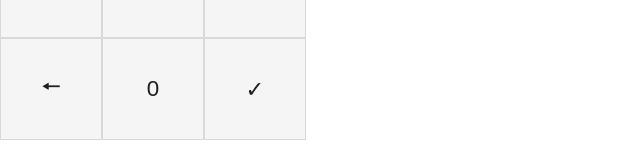
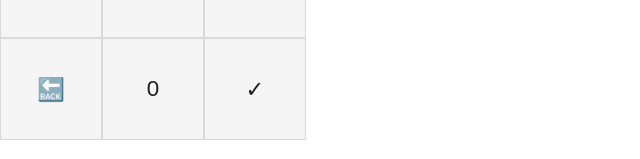
Before and after one commit to zakups/darts-project, an Angular app: page /match in a window 1280 px wide. Shown: the part 447-606 px from the top of the page, without its empty margins (0-640 px from the left). Built offline with nearby package versions, Linux system fonts and the light colour scheme.

Commit message:
Update zahlbutton.component.ts
Symbol 🔙 eingefügt

```diff
--- a/src/app/zahlbutton/zahlbutton.component.ts
+++ b/src/app/zahlbutton/zahlbutton.component.ts
@@ -16,7 +16,7 @@ export class ZahlbuttonComponent implements OnInit {
 
 
   ngOnInit(): void {
-    if (this.nummer == "a") this.nummer = "🠔";
+    if (this.nummer == "a") this.nummer = "🔙";
     if (this.nummer == "b") this.nummer = "✓";
   }
 
```
